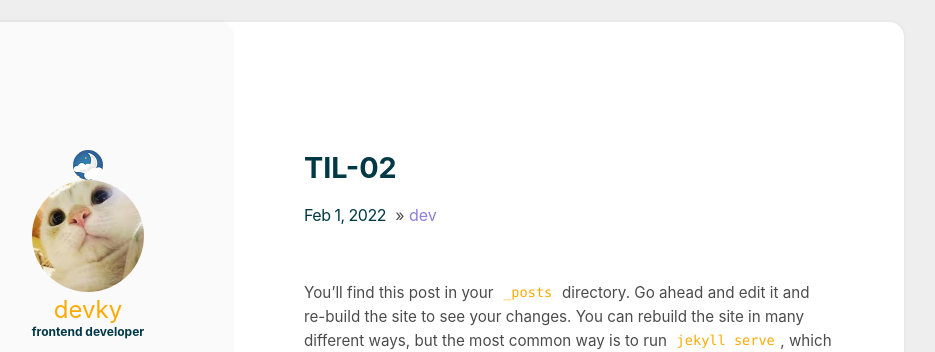
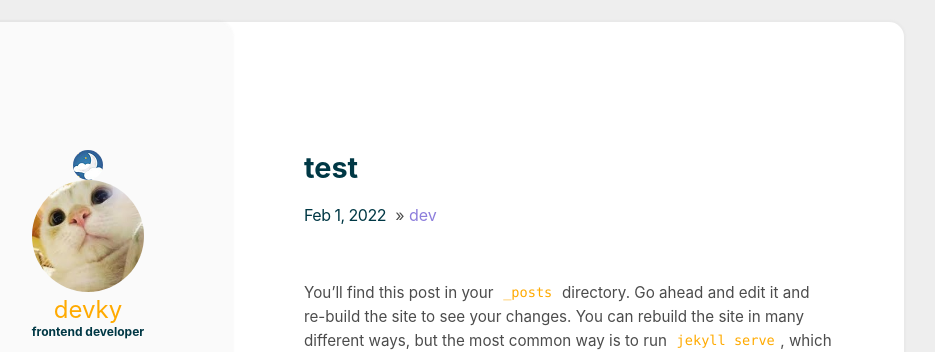
Before and after one commit to kyday/kyday.github.io, a Jekyll site: the page built from _posts/2022-02-01-TIL-02.md, in a window 1280 px wide. Shown: the top 352 px of the page, without its empty margins (216-1151 px from the left). Built offline with Jekyll 4.4.1, drawn with Linux system fonts in a browser that asks for light colours.

Commit message:
editing2...

```diff
--- a/_posts/2022-02-01-TIL-02.md
+++ b/_posts/2022-02-01-TIL-02.md
@@ -1,7 +1,10 @@
 ---
-title: TIL-02
+layout: post
+title: "test"
+author: Kiyeol
 categories: [dev]
-comments: true
+beforetoc: ""
+toc: true
 ---
 
 You’ll find this post in your `_posts` directory. Go ahead and edit it and re-build the site to see your changes. You can rebuild the site in many different ways, but the most common way is to run `jekyll serve`, which launches a web server and auto-regenerates your site when a file is updated.
```
Also changed, not shown: _posts/2017-10-24-welcome.md (+1 -1 lines).
